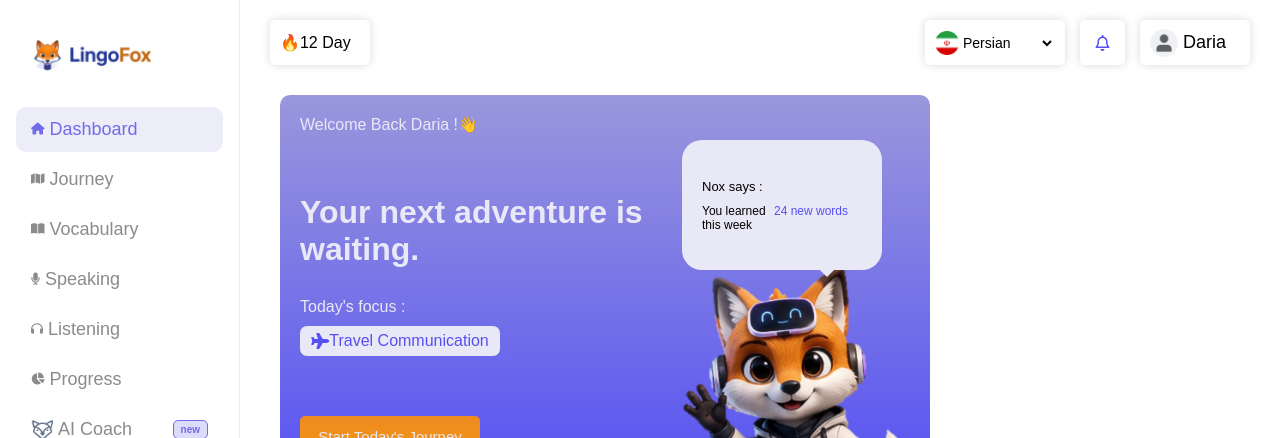
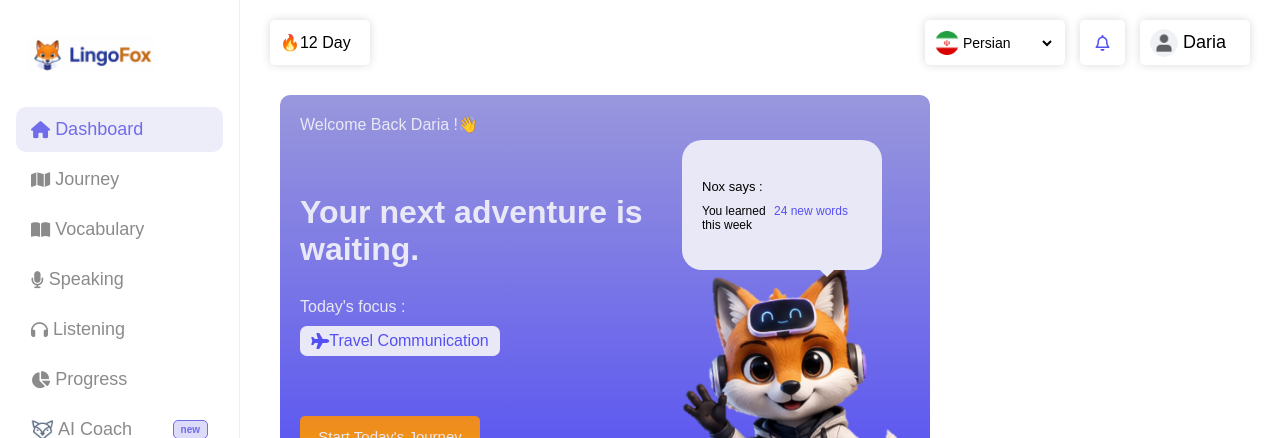
Before and after one commit to Mhs90/lingoFox, a React (Create React App) app: page / in a window 1280 px wide. Shown: the top 438 px of the page. Built offline with nearby package versions, Linux system fonts and the light colour scheme.

Commit message:
LastUpdate

```diff
--- a/src/components/SideBar/style.css
+++ b/src/components/SideBar/style.css
@@ -103,3 +103,8 @@ a {
     text-decoration: none;
     color: #edecf9;
 }
+
+.menuContainer a i {
+
+    font-size: 17px;
+}
```
